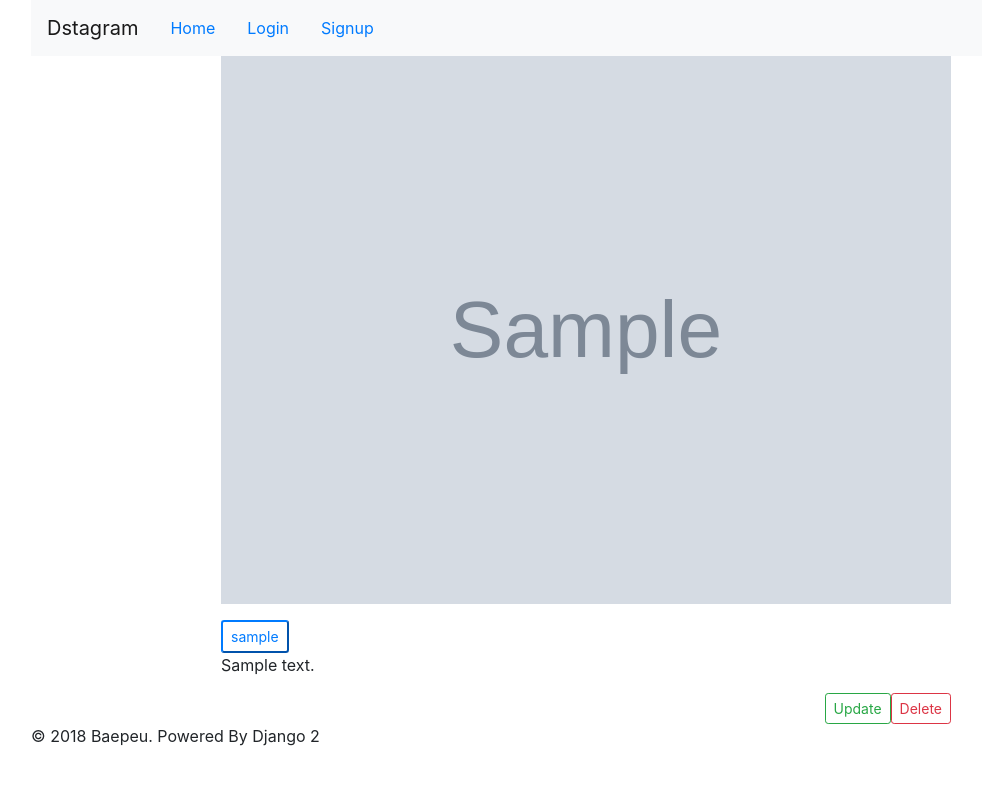
After one commit to slsajs/dstargarm, a Django app: page /detail/1/ in a window 1280 px wide. The commit adds this page. Shown: the top 785 px of the page, without its empty margins (54-1036 px from the left). Run offline with Django 3.2, Linux system fonts and the light colour scheme; tables that the repository leaves empty hold one stand-in row (values such as "Sample post"); grey boxes marked "Sample" are stand-in pictures; some libraries are stand-ins or nearby versions.

Commit message:
서버 500에러 해결 사진보이게 수정

```diff
--- a/config/settings.py
+++ b/config/settings.py
@@ -23,9 +23,9 @@ BASE_DIR = os.path.dirname(os.path.dirname(os.path.abspath(__file__)))
 SECRET_KEY = 'i0bcd=n$h0s1^m+rd%pk*^lip9nf&)t^)jcnwrxluydfq8xip0'
 
 # SECURITY WARNING: don't run with debug turned on in production!
-DEBUG = False
+DEBUG = True
 
-ALLOWED_HOSTS = ['*']
+ALLOWED_HOSTS = []
 
 
 # Application definition
--- a/config/urls.py
+++ b/config/urls.py
@@ -16,7 +16,14 @@ Including another URLconf
 from django.contrib import admin
 from django.urls import path, include
 
+
+
 urlpatterns = [
     path('admin/', admin.site.urls),
     path('', include('photo.urls'))
 ]
+
+from django.conf.urls.static import static
+from django.conf import settings
+
+urlpatterns += static(settings.MEDIA_URL, document_root=settings.MEDIA_ROOT)
--- /dev/null
+++ b/photo/templates/photo/detail.html
@@ -0,0 +1,25 @@
+{% extends 'base.html' %}
+{% block title %}
+    {{object.text|truncatechars:10}}
+{% endblock %}
+
+{% block content %}
+    <div class="row">
+        <div class="col-md-2"></div>
+        <div class="col-md-8 panel panel-default">
+            <p><img src="{{object.photo.url}}" style="width:100%;"> </p>
+            <button type="button" class="btn-outline-primary btn-sm">
+                {{object.author.username}}
+            </button>
+            <p>{{object.text|linebreaksbr}}</p>
+
+            <a href="{% url 'photo:photo_delete' pk=object.id %}" class="btn btn-outline-danger btn-sm float-right">
+                Delete
+            </a>
+            <a href="{% url 'photo:photo_update' pk=object.id %}" class="btn btn-outline-success btn-sm float-right">
+                Update
+            </a>
+        </div>
+        <div class="col-md-2"></div>
+    </div>
+{% endblock %}
--- a/templates/base.html
+++ b/templates/base.html
@@ -20,10 +20,10 @@
                 {% if user.is_authenticated %}
                 <li class="nav-item"><a href="#" class="nav-link">Welcome, {{user.get_username}}</a></li>
                 <li class="nav-item"><a href="{% url 'photo:photo_upload' %}" class="nav-link">Upload</a></li>
-                <li class="nav-item"><a href="{% url 'logout' %}" class="nav-link">Logout</a></li>
+                <li class="nav-item"><a href="#" class="nav-link">Logout</a></li>
                 {% else %}
-                <li class="nav-item"><a href="{% url 'login' %}" class="nav-link">Login</a></li>
-                <li class="nav-item"><a href="{% url 'register' %}" class="nav-link">Signup</a></li>
+                <li class="nav-item"><a href="#" class="nav-link">Login</a></li>
+                <li class="nav-item"><a href="#" class="nav-link">Signup</a></li>
                 {% endif %}
             </ul>
         </nav>
```
Also changed, not shown: photo/templates/photo/delete.html (added, +19 -0 lines), photo/templates/photo/update.html (added, +16 -0 lines), photo/templates/photo/upload.html (added, +16 -0 lines).
